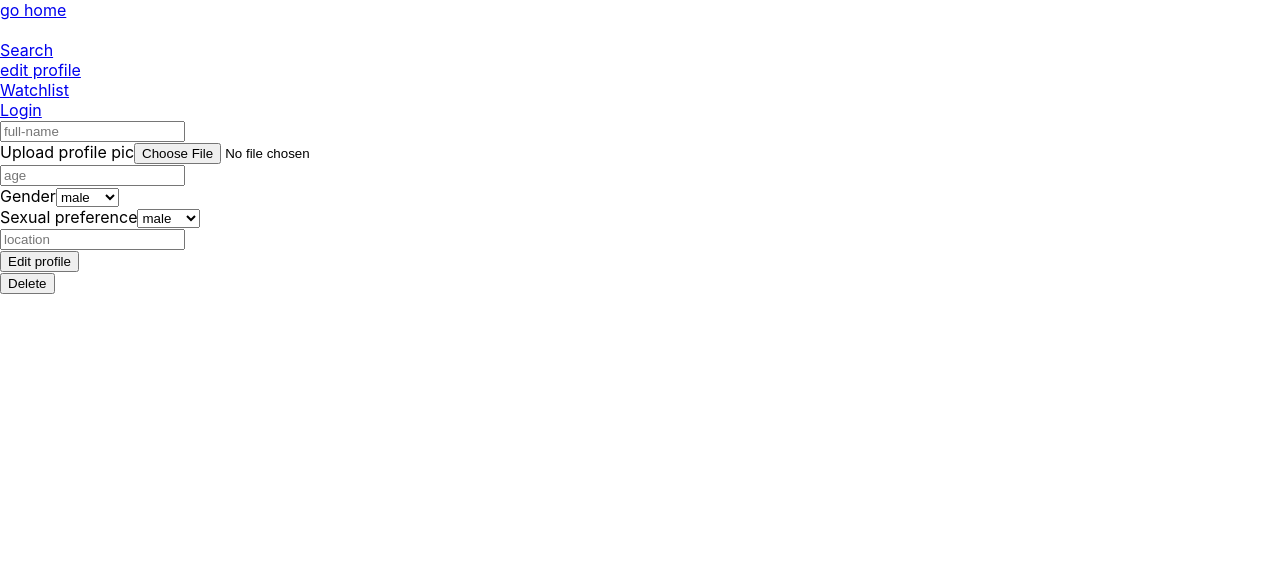
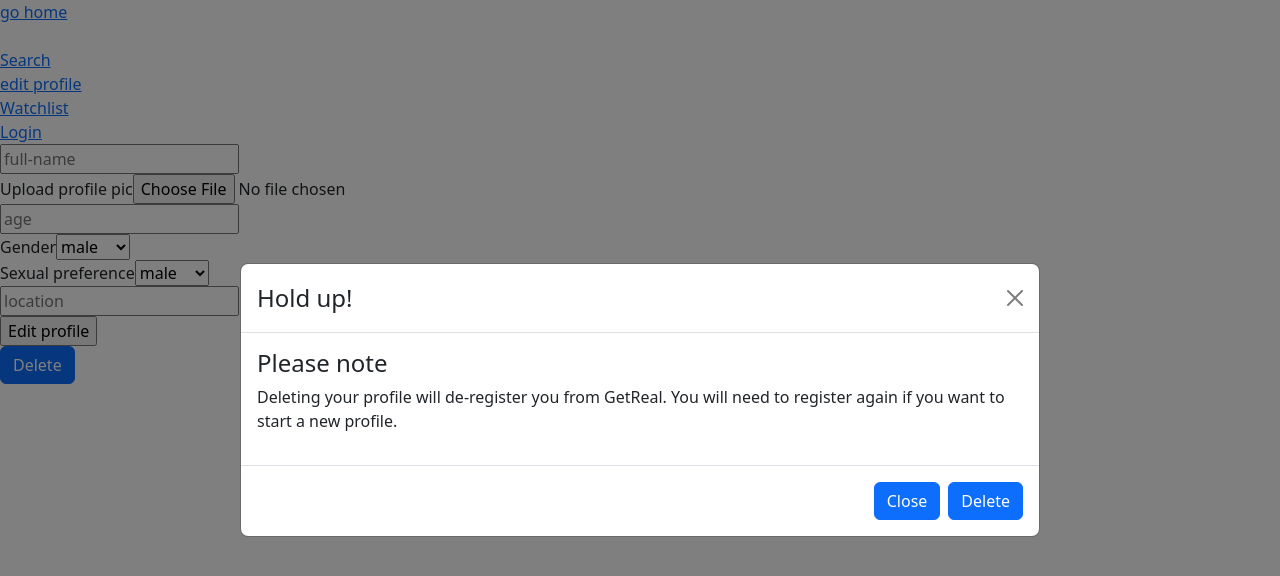
Before and after one commit to flyingisawol/getReal, a React (Create React App) app in the folder client/: page /api/getreal/edit in a window 1280 px wide. Both pictures are taken after a click on the button "Delete". Shown: the top 576 px of the page. Built offline with nearby package versions, Linux system fonts and the light colour scheme; no server answers.

Commit message:
delete-confirm modal implemented, bootstrap & react-bootstrap installed

```diff
--- a/client/package.json
+++ b/client/package.json
@@ -7,7 +7,9 @@
     "@testing-library/jest-dom": "^5.16.5",
     "@testing-library/react": "^13.4.0",
     "@testing-library/user-event": "^13.5.0",
+    "bootstrap": "^5.2.2",
     "react": "^18.2.0",
+    "react-bootstrap": "^2.5.0",
     "react-dom": "^18.2.0",
     "react-router-dom": "^6.4.2",
     "react-scripts": "5.0.1",
--- a/client/src/components/EditProfile.js
+++ b/client/src/components/EditProfile.js
@@ -1,7 +1,38 @@
-import { useEffect } from "react"
+import { useEffect, useState } from "react"
+import Button from 'react-bootstrap/Button'
+import Modal from 'react-bootstrap/Modal'
+
 
 const EditProfile = ({ user }) => {
-  console.log("TEST", user)
+
+  const [modalShow, setModalShow] = useState(false);
+
+  function MyVerticallyCenteredModal(props) {
+    return (
+      <Modal
+        {...props}
+        size="lg"
+        aria-labelledby="contained-modal-title-vcenter"
+        centered
+      >
+        <Modal.Header closeButton>
+          <Modal.Title id="contained-modal-title-vcenter">
+            Hold up!
+          </Modal.Title>
+        </Modal.Header>
+        <Modal.Body>
+          <h4>Please note</h4>
+          <p>
+              Deleting your profile will de-register you from GetReal. You will need to register again if you want to start a new profile.
+          </p>
+        </Modal.Body>
+        <Modal.Footer>
+          <Button onClick={props.onHide}>Close</Button>
+          <Button onClick={handleDelete}>Delete</Button>
+        </Modal.Footer>
+      </Modal>
+    );
+  }
 
   const handleSubmit = async (event) => {
     event.preventDefault()
@@ -48,7 +79,16 @@
       <br />
       <input type="submit" value="Edit profile" />
     </form>
-    <button onClick={handleDelete}>Delete</button>
+    <>
+      <Button variant="primary" onClick={() => setModalShow(true)}>
+        Delete
+      </Button>
+
+      <MyVerticallyCenteredModal
+        show={modalShow}
+        onHide={() => setModalShow(false)}
+      />
+    </>
     </>
   )
 }
--- a/client/src/index.js
+++ b/client/src/index.js
@@ -3,6 +3,8 @@
 import { BrowserRouter } from 'react-router-dom'
 import './index.css';
 import App from './App';
+import 'bootstrap/dist/css/bootstrap.min.css';
+
 
 const root = ReactDOM.createRoot(document.getElementById('root'));
 root.render(
```
Also changed, not shown: 1 other file (tests, documents, lock files or other folders).
